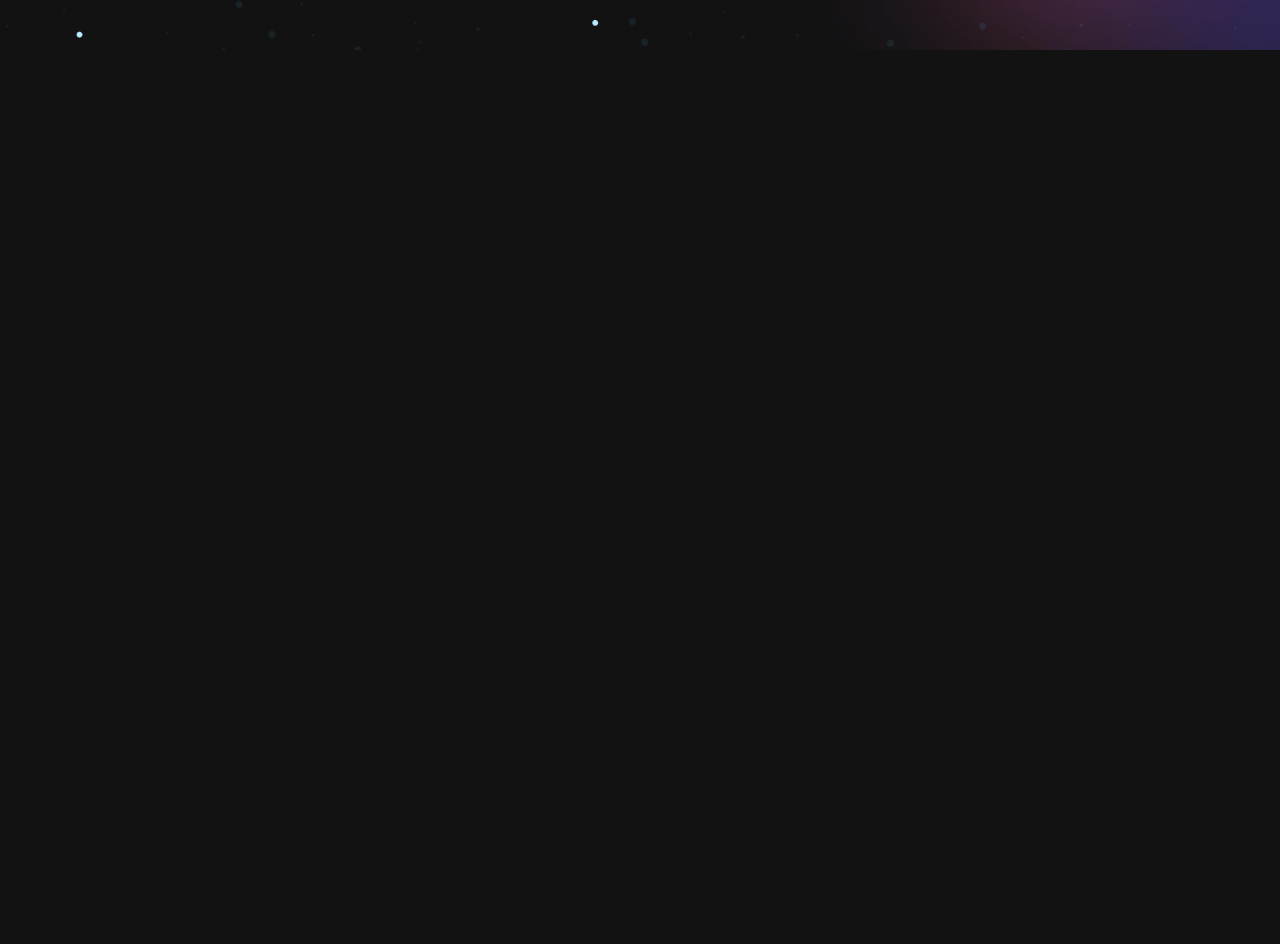
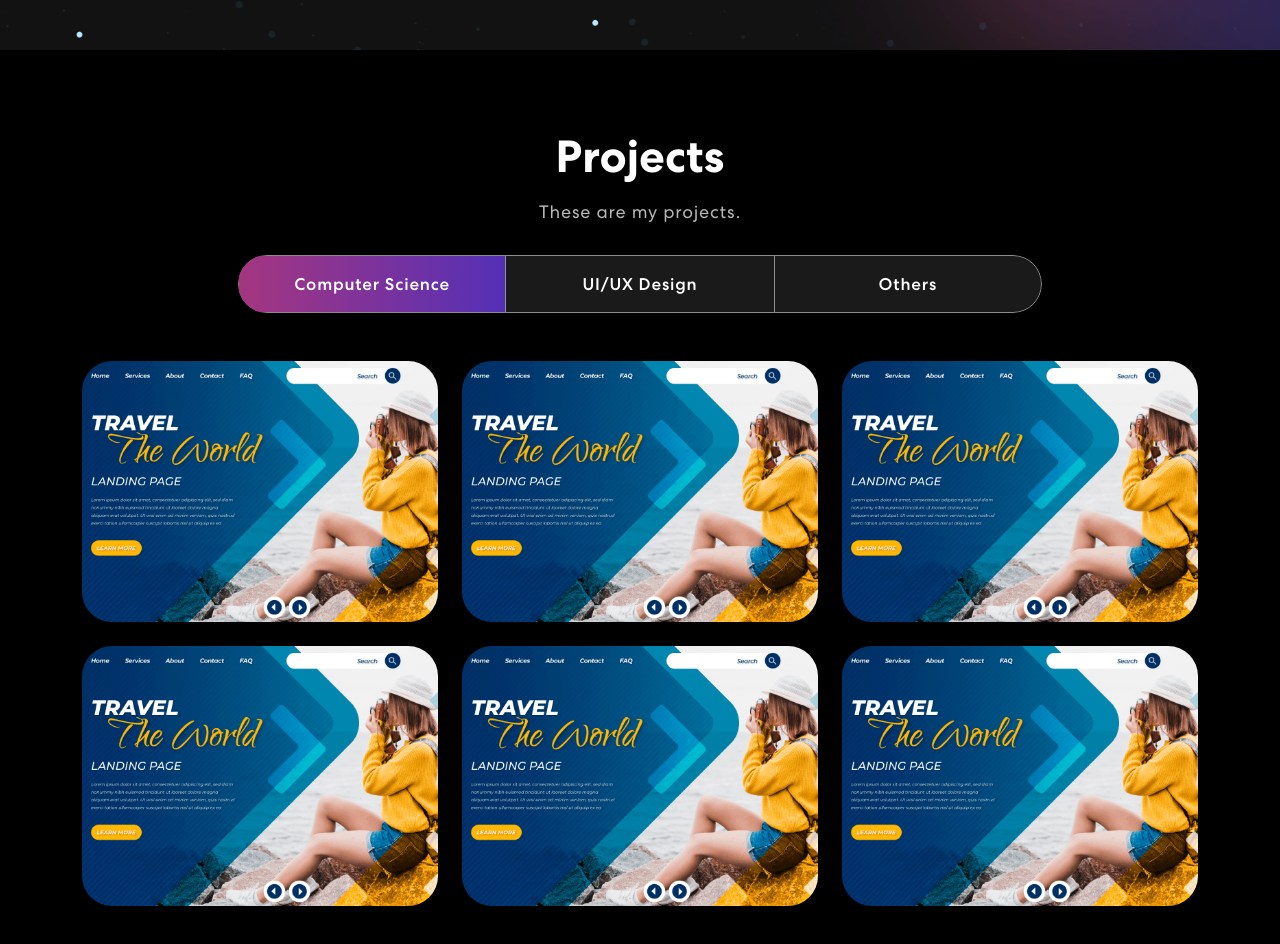
Before and after one commit to Wendyfff0616/My-Portfolio, a React (Create React App) app: page / in a window 1280 px wide. Shown: the part 760-1704 px from the top of the page. Before the commit the page ends 810 px from the top, so only its background shows below. Built offline with nearby package versions, Linux system fonts and the light colour scheme.

Commit message:
Projects section finished

```diff
--- a/src/components/ProjectCard.js
+++ b/src/components/ProjectCard.js
@@ -0,0 +1,15 @@
+import { Col } from 'react-bootstrap';
+
+export const ProjectCard = ({ title, description, imgUrl }) => {
+    return (
+        <Col sm={6} md={4}>
+            <div className="proj-imgbx">
+                <img src={imgUrl} />
+                <div className="proj-txtx">
+                    <h4>{title}</h4>
+                    <span>{description}</span>
+                </div>
+            </div>
+        </Col>
+    )
+}
--- a/src/components/Projects.js
+++ b/src/components/Projects.js
@@ -0,0 +1,115 @@
+import { Container, Row, Col, Tab, Nav } from 'react-bootstrap';
+import { ProjectCard } from './ProjectCard';
+import colorSharp2 from "../assets/img/color-sharp2.png";
+import projImg1 from "../assets/img/project-img1.png"
+
+export const Projects = () => {
+
+    const projects1 = [
+        {
+            title: "My portfolio",
+            description: "React, Animated CSS",
+            imgUrl: projImg1,
+        },
+        {
+            title: "Login and Registration System",
+            description: "JSP, Servlet, JDBC, MySQL",
+            imgUrl: projImg1,
+        },
+        {
+            title: "Inkball",
+            description: "Java, Processing",
+            imgUrl: projImg1,
+        },
+        {
+            title: "Minesweeper",
+            description: "Java, Processing",
+            imgUrl: projImg1,
+        },
+        {
+            title: "FlappyCat",
+            description: "Python, Pygame",
+            imgUrl: projImg1,
+        },
+        {
+            title: "Photonic-Circuit",
+            description: "Python",
+            imgUrl: projImg1,
+        }
+    ];
+    const projects2 = [
+        {
+            title: "Film-Bridge",
+            description: "Figma, UI/UX Design",
+            imgUrl: projImg1,
+        },
+    ];
+
+    return (
+        <section className="project" id="project">
+            <Container>
+                <Row>
+                    <Col>
+                        <h2>Projects</h2>
+                        <p>These are my projects.</p>
+                        <Tab.Container id="projects-tabs" defaultActiveKey="first">
+                            <Nav variant="pills" className='nav-pills mb-5 justify-content-center align-items-center' id="pills-tab">
+                                <Nav.Item>
+                                <Nav.Link eventKey="first">Computer Science</Nav.Link>
+                                </Nav.Item>
+                                <Nav.Item>
+                                    <Nav.Link eventKey="second">UI/UX Design</Nav.Link>
+                                </Nav.Item>
+                                <Nav.Item>
+                                    <Nav.Link eventKey="third">Others</Nav.Link>
+                                </Nav.Item>
+                            </Nav>
+
+                            <Tab.Content>
+                                <Tab.Pane eventKey="first" className="text-center">
+                                    <Row className="justify-content-center">
+                                        {/* Map through the projects array to render each project */}
+                                        {
+                                            projects1.map((project1, index) => {
+                                                return (
+                                                    <ProjectCard
+                                                    // Key is required by React for list rendering optimization
+                                                    key={index}
+                                                    // Spread operator: passes all properties of the project object as props
+                                                    {...project1}
+                                                    />
+                                                )
+                                            })
+                                        }
+                                    </Row>
+                                </Tab.Pane>
+
+                                <Tab.Pane eventKey="second" className="text-center">
+                                <Row className="justify-content-center">
+                                        {/* Map through the projects array to render each project */}
+                                        {
+                                            projects2.map((project1, index) => {
+                                                return (
+                                                    <ProjectCard
+                                                    // Key is required by React for list rendering optimization
+                                                    key={index}
+                                                    // Spread operator: passes all properties of the project object as props
+                                                    {...project1}
+                                                    />
+                                                )
+                                            })
+                                        }
+                                    </Row>
+                                </Tab.Pane>
+
+                                <Tab.Pane eventKey="third" className="text-center"></Tab.Pane>
+                            </Tab.Content>
+
+                        </Tab.Container>
+                    </Col>
+                </Row>
+            </Container>
+            <img className='background-image-right' src={colorSharp2}></img>
+        </section>
+    )
+}
```
Also changed, not shown: src/App.js (+4 -4 lines), 1 other file (tests, documents, lock files or other folders).
